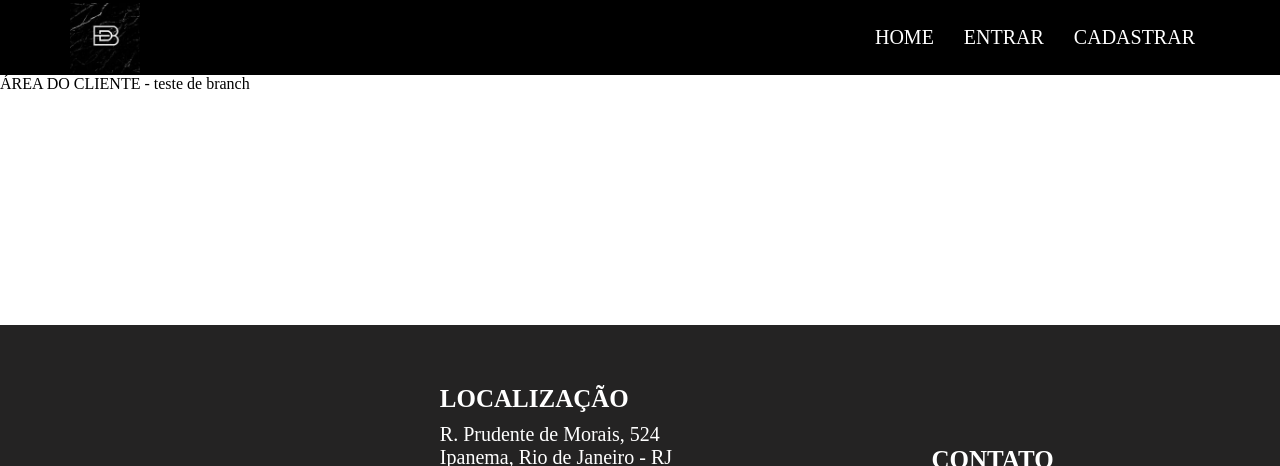
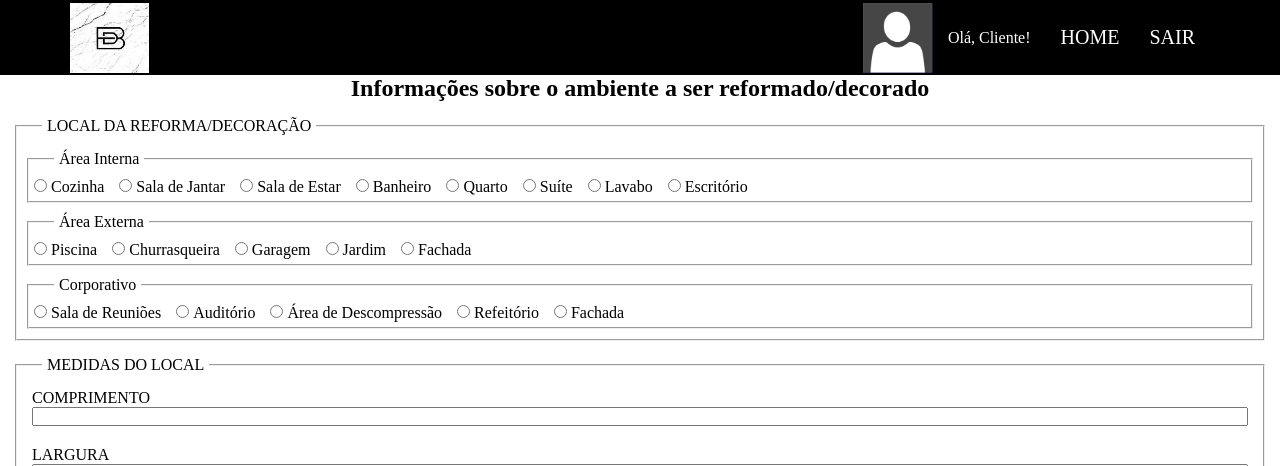
Before and after one commit to Belle-Design/projetoIntegrador, a web app: file areacliente.html in a window 1280 px wide. Shown: the top 466 px of the page. Run offline with its HTML, style and script files only (its server is not run), Linux system fonts and the light colour scheme.

Commit message:
formulario da area do cliente sem responsividade

```diff
--- a/areacliente.html
+++ b/areacliente.html
@@ -4,29 +4,232 @@
     <meta charset="UTF-8">
     <meta http-equiv="X-UA-Compatible" content="IE=edge">
     <meta name="viewport" content="width=device-width, initial-scale=1.0">
-    <title>Belle Design - Home</title>
+    <title>Belle Design - Área do Cliente</title>
 
     <link rel="stylesheet" href="./css/style.css">
+    <link rel="stylesheet" href="./css/areadocliente.css">
 
 </head>
 <body>
     <header>
 
-        <img src="./img/logo-header.jpeg" alt="Logomarca da Belle Design. Possui a letra D dentro da letra B com um fundo de imagem que remete a textura de um marmore preto com alguns detalhes em branco">
+        <img src="./img/logo-footer.jpg" alt="Logomarca da Belle Design com efeito negativo. Possui a letra D dentro da letra B com um fundo de imagem que remete a textura de um marmore branco com alguns detalhes em preto">
 
         <nav>
             <ul>
-                <li><a href="./index.html">HOME</a></li>
-                <li><a href="./login.html">ENTRAR</a></li>
-                <li><a href="./cadastro.html">CADASTRAR</a></li>
+                <!--    <li><a href="./login.html">ENTRAR</a></li>
+                    <li><a href="./cadastro.html">CADASTRAR</a></li> -->
+
+                    <img src="./img/avatar2.png" alt="Imagem do avatar escolhido pelo cliente">
+                    <li class="cliente">Olá, Cliente!</li>
+                    <li><a href="./index.html">HOME</a></li>
+                    <li><a href="./index.html">SAIR</a></li>
             </ul>
+
         </nav>
+
     </header>
 
     <main>
 
-<section id="section2">
-    ÁREA DO CLIENTE - teste de branch
+<section id="informacaocliente">
+
+    <form action="/areadocliente" method="post" enctype="multipart/form-data">
+<h1>Informações sobre o ambiente a ser reformado/decorado</h1>
+
+<fieldset class="fieldset">
+    <legend>LOCAL DA REFORMA/DECORAÇÃO</legend>
+<div>
+    <fieldset>
+        <legend>Área Interna</legend>
+      <ul>
+
+          <li>
+
+              <input type="radio" name="ambiente" id="cozinha" value="cozinha">
+              <label for="cozinha">Cozinha</label>
+          </li>
+
+
+          <li>
+
+              <input type="radio" name="ambiente" id="saladejantar" value="saladejantar">
+              <label for="saladejantar">Sala de Jantar</label>
+          </li>
+
+
+          <li>
+
+              <input type="radio" name="ambiente" id="saladeestar" value="saladeestar">
+              <label for="saladeestar">Sala de Estar</label>
+          </li>
+
+
+          <li>
+
+              <input type="radio" name="ambiente" id="banheiro" value="banheiro">
+              <label for="banheiro">Banheiro</label>
+          </li>
+
+
+          <li>
+
+              <input type="radio" name="ambiente" id="quarto" value="quarto">
+              <label for="quarto">Quarto</label>
+          </li>
+
+
+          <li>
+
+              <input type="radio" name="ambiente" id="suite" value="suite">
+              <label for="suite">Suíte</label>
+          </li>
+
+
+          <li>
+
+              <input type="radio" name="ambiente" id="lavabo" value="lavabo">
+              <label for="lavabo">Lavabo</label>
+          </li>
+
+
+          <li>
+
+              <input type="radio" name="ambiente" id="escritorio" value="escritorio">
+              <label for="escritorio">Escritório</label>
+          </li>
+
+      </ul>
+
+
+    </fieldset>
+
+    <fieldset>
+        <legend>Área Externa</legend>
+      <ul>
+
+          <li>
+
+              <input type="radio" name="ambiente" id="piscina" value="piscina">
+              <label for="piscina">Piscina</label>
+          </li>
+
+          <li>
+
+              <input type="radio" name="ambiente" id="churrasqueira" value="churrasqueira">
+              <label for="churrasqueira">Churrasqueira</label>
+          </li>
+
+          <li>
+
+              <input type="radio" name="ambiente" id="garagem" value="garagem">
+              <label for="garagem">Garagem</label>
+          </li>
+
+          <li>
+
+              <input type="radio" name="ambiente" id="jardim" value="jardim">
+              <label for="jardim">Jardim</label>
+          </li>
+
+          <li>
+
+              <input type="radio" name="ambiente" id="fachada" value="fachada">
+              <label for="fachada">Fachada</label>
+          </li>
+
+      </ul>
+
+    </fieldset>
+
+    <fieldset>
+        <legend>Corporativo</legend>
+
+        <ul>
+
+        <li>
+
+            <input type="radio" name="ambiente" id="saladereuniao" value="saladereuniao">
+            <label for="saladereuniao">Sala de Reuniões</label>
+        </li>
+
+        <li>
+
+            <input type="radio" name="ambiente" id="auditorio" value="auditorio">
+            <label for="auditorio">Auditório</label>
+        </li>
+
+        <li>
+
+            <input type="radio" name="ambiente" id="descompressão" value="descompressão">
+            <label for="descompressão">Área de Descompressão</label>
+        </li>
+
+        <li>
+
+            <input type="radio" name="ambiente" id="refeitorio" value="refeitorio">
+            <label for="refeitorio">Refeitório</label>
+        </li>
+
+        <li>
+
+            <input type="radio" name="ambiente" id="fachada" value="fachada">
+            <label for="fachada">Fachada</label>
+        </li>
+
+        </ul>
+
+    </fieldset>
+
+    </div>
+    </fieldset>
+
+
+</fieldset>
+
+<fieldset class="fieldset">
+    <legend>MEDIDAS DO LOCAL</legend>
+
+    <div class="input-group">
+        <label for="comprimento">COMPRIMENTO</label>
+        <input type="text" id="comprimento" name="comprimento">
+    </div>
+
+    <div class="input-group">
+        <label for="largura">LARGURA</label>
+        <input type="text" id="largura" name="largura">
+    </div>
+
+    <div class="input-group">
+        <label for="altura">ALTURA (PÉ-DIREITO)</label>
+        <input type="text" id="altura" name="altura">
+    </div>
+
+    </fieldset>
+
+    <fieldset class="fieldset">
+        <legend>FOTOS DO LOCAL</legend>
+
+        <div class="input-group">
+            <label for="fotos">ANEXE TODAS AS DOTOS QUE TIVER DO LOCAL<br>(Diferentes angulos de visão são muito bem vindos!)</label>
+            <input type="file" id="fotos" name="fotos" multiple>
+        </div>
+    </fieldset>
+
+    <fieldset class="fieldset">
+        <legend>AGENDE UM HORÁRIO COM SEU ARQUITETO</legend>
+    <p></p>
+        <div class="input-group">
+        <label for="datetime1">Dia e horário</label>
+        <input type="datetime-local" name="datetime1" id="datetime1" value="datetime1">
+        </div>
+    </fieldset>
+
+
+    <button type="submit">Enviar</button>
+
+    </form>
+
 </section>
 
     </main>
--- /dev/null
+++ b/css/areadocliente.css
@@ -0,0 +1,70 @@
+
+.cliente{
+    color: var(--cor-letra-menu);
+
+}
+
+h1{
+    text-align: center;
+}
+
+.input-group {
+    display: flex;
+    flex-direction: column;
+    padding: 10px 15px;
+
+}
+
+
+div fieldset ul {
+    margin: 5px;
+    list-style: none;
+    display: flex;
+    flex-wrap: wrap;
+    flex-direction: row;
+
+}
+
+fieldset legend{
+    margin: 5px 25px;
+    padding: 0px 5px;
+}
+div fieldset{
+    margin: 10px;
+
+}
+
+.fieldset{
+    margin: 15px;
+}
+
+div fieldset label{
+    margin: 0px 15px 0px 0px;
+    display: inline-block;
+}
+
+main form button {
+    display: flex;
+    justify-content: center;
+    align-items: center;
+    width: 150px;
+    height: 44px;
+    background: #2b292a;
+
+    color: #fff;
+    font-weight: 500;
+    font-size: 20px;
+
+    border: none;
+    margin-top: 30px;
+    margin-left: min(43.5%, 585px);
+    cursor: pointer;
+    transition: all 600ms;
+
+}
+main form button:hover {
+    text-decoration: underline;
+    transition: all 0.3s ease-in;
+    background-color: white;
+    color: black;
+}
--- a/css/style.css
+++ b/css/style.css
@@ -30,6 +30,7 @@ header{
     height: 75px;
 
 
+
     display: flex;
     justify-content:space-between;
     align-items: center;
@@ -40,13 +41,13 @@ header{
 }
 
 header img{
-    /* align-self: left; */
     height: 70px;
 }
 
 header nav ul{
     display: flex;
     list-style: none;
+    align-items: center;
 }
 
 header ul li{
```
